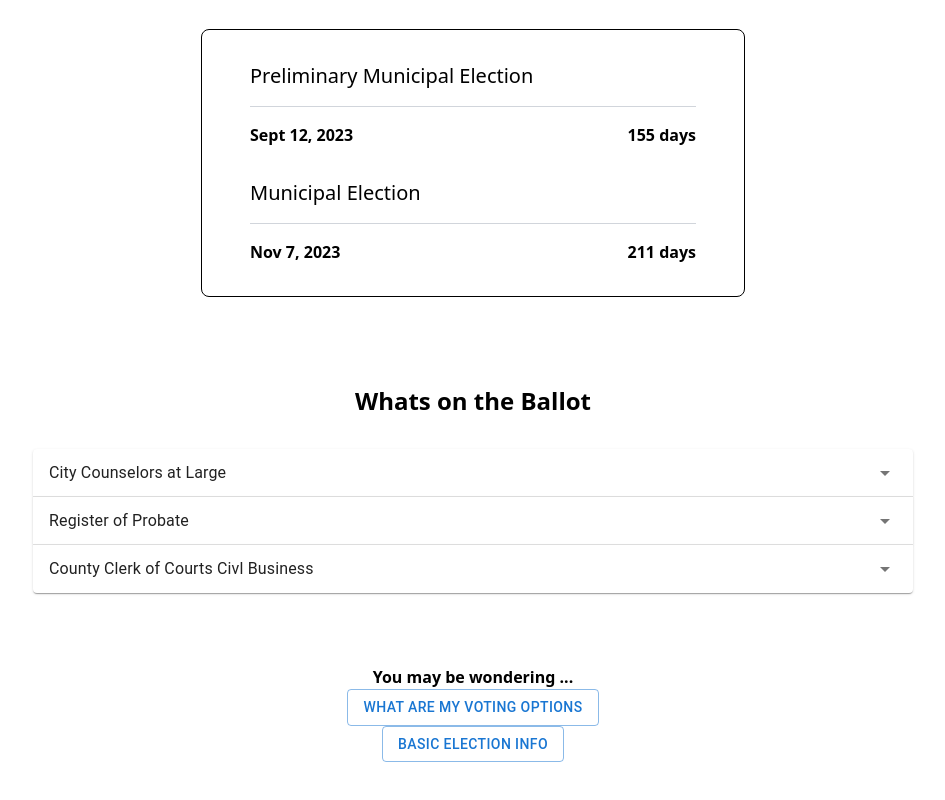
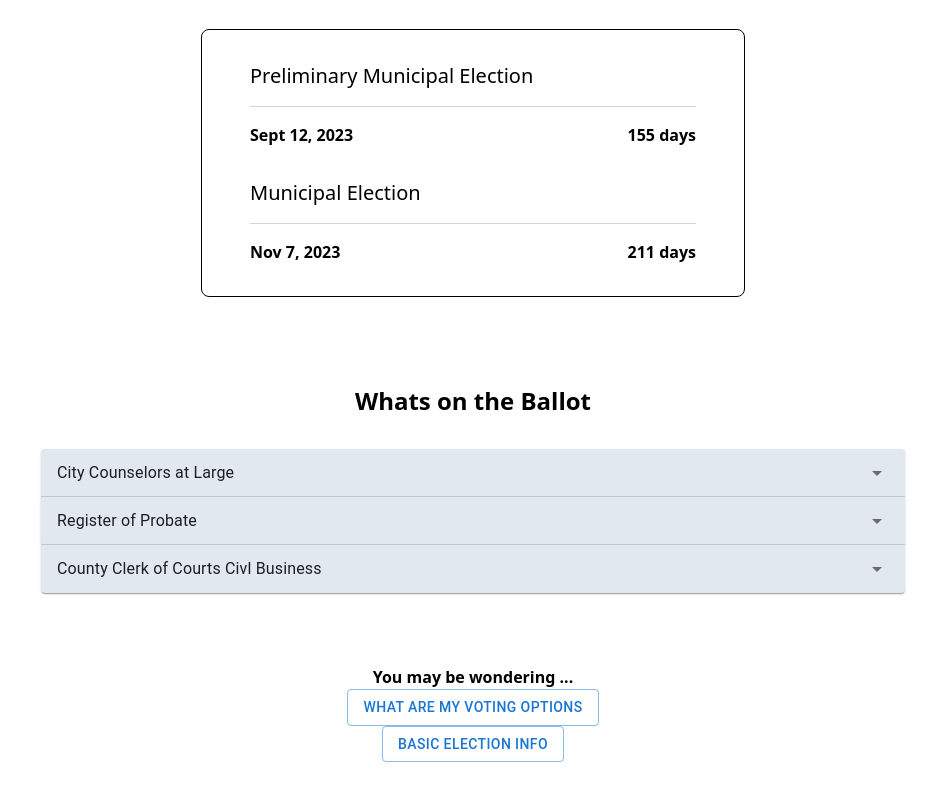
Before and after one commit to BU-Spark/pitne-voter-app, a Next.js app in the folder client/: page /ballotInfo in a window 1280 px wide. Shown: the part 420-1220 px from the top of the page, without its empty margins (167-1112 px from the left). Built offline with nearby package versions, Linux system fonts and the light colour scheme.

Commit message:
color fixed

```diff
--- a/client/package.json
+++ b/client/package.json
@@ -12,7 +12,7 @@
     "@emotion/react": "^11.11.4",
     "@emotion/styled": "^11.11.5",
     "@mui/icons-material": "^5.15.19",
-    "@mui/material": "^5.15.18",
+    "@mui/material": "^5.15.19",
     "@netlify/plugin-nextjs": "^5.3.2",
     "next": "14.2.3",
     "react": "^18",
--- a/client/src/pages/ballotInfo/dropDown.tsx
+++ b/client/src/pages/ballotInfo/dropDown.tsx
@@ -9,11 +9,13 @@ import PeopleCard from './peopleCard';
 import { dropDownData } from './dropDownData';
 
 
+
+
 export default function DropDown() {
     return (
-        <div className='p-4 text-center w-full sm:w-3/4 '>
+        <div className='p-4 text-center w-full sm:w-3/4 ' style={{ paddingLeft: '24px', paddingRight: '24px' }}>
             {dropDownData.map((item, index) => (
-                <Accordion key={index}>
+                <Accordion key={index} sx={{ backgroundColor: '#e2e8f0' }}>
                     <AccordionSummary
                         expandIcon={<ArrowDropDownIcon />}
                         aria-controls={`panel${index + 1}-content`}
--- a/package.json
+++ b/package.json
@@ -2,7 +2,9 @@
   "dependencies": {
     "@emotion/react": "^11.11.4",
     "@emotion/styled": "^11.11.5",
-    "@mui/material": "^5.15.18",
-    "@netlify/plugin-nextjs": "^5.3.2"
+    "@mui/icons-material": "^5.15.19",
+    "@mui/material": "^5.15.19",
+    "@netlify/plugin-nextjs": "^5.3.2",
+    "react-dom": "^18.3.1"
   }
 }
```
Also changed, not shown: 2 other files (tests, documents, lock files or other folders).
